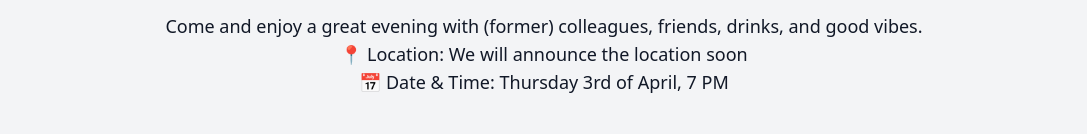
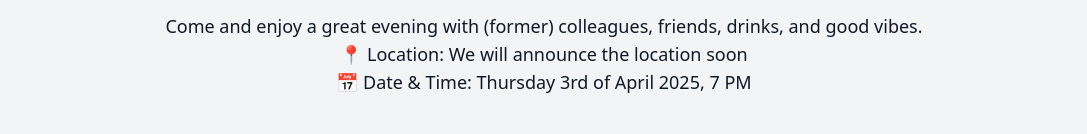
Before and after one commit to MattiasGees/10yearsofjetstack, a plain HTML site: page index.html in a window 1280 px wide. Shown: the part 285-419 px from the top of the page, without its empty margins (96-1183 px from the left). Drawn offline with nearby package versions, Linux system fonts and the light colour scheme.

Commit message:
Add year

```diff
--- a/index.html
+++ b/index.html
@@ -13,7 +13,7 @@
             <h1 class="text-4xl font-bold">🍸 Join Us for Drinks to celebrate 10 years of Jetstack! 🍹</h1>
             <p class="mt-4 text-lg">Come and enjoy a great evening with (former) colleagues, friends, drinks, and good vibes.</p>
             <p class="text-lg">📍 Location: We will announce the location soon</p>
-            <p class="text-lg">📅 Date & Time: Thursday 3rd of April, 7 PM</p>
+            <p class="text-lg">📅 Date & Time: Thursday 3rd of April 2025, 7 PM</p>
         </div>
 
         <div class="grid grid-cols-1 sm:grid-cols-2 md:grid-cols-3 gap-4 w-full max-w-5xl">
```
